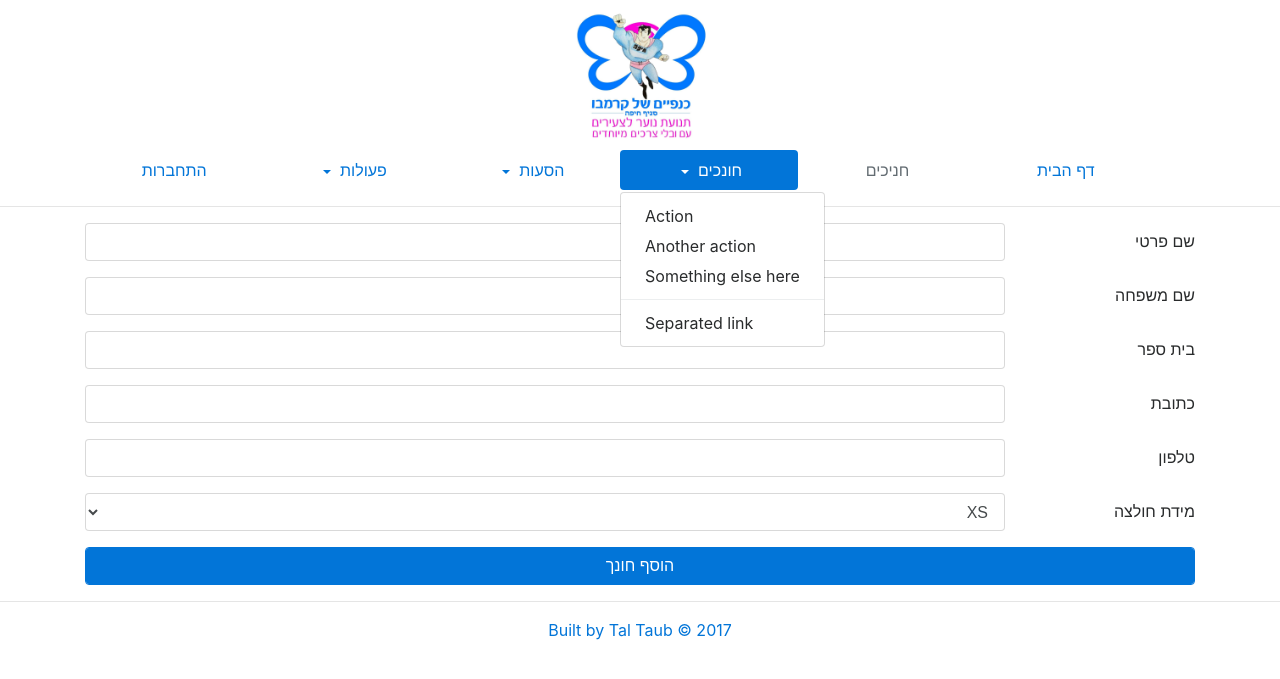
After one commit to taltaub22/krembo, a Flask app: template templates/mentors/insert-mentor.html in a window 1280 px wide, after a click on "חונכים". The commit adds this page. Shown: the top 679 px of the page. Run offline with Flask 2, Linux system fonts and the light colour scheme; the template is opened without the code that fills it, so the values that code supplies are empty; parts of the project's set-up code (start-up, migrations or seed data) failed here and were passed over; some libraries are stand-ins or nearby versions.

Commit message:
Insert mentor and structure changes

```diff
--- a/krembo.py
+++ b/krembo.py
@@ -1,24 +1,33 @@
 # encoding: utf-8
 import os
+
 from flask import Flask
-from flask import request
-from flask import render_template
-from flask import url_for
 from flask_sqlalchemy import SQLAlchemy
 
-import register
-import views
-import login
+from views import index, register, login
+from views import mentors
 
 app = Flask(__name__)
 app.config.from_object(os.environ['APP_SETTINGS'])
 db = SQLAlchemy(app)
 
-app.add_url_rule('/', view_func=views.index)
+# Index Page
+app.add_url_rule('/', view_func=index.index)
+
+# User Management
 app.add_url_rule('/Login', view_func=login.login, methods=['GET', 'POST'])
 app.add_url_rule('/Logout', view_func=login.logout, methods=['GET', 'POST'])
 app.add_url_rule('/Register', view_func=register.register, methods=['GET', 'POST'])
 
+# Mentors
+app.add_url_rule('/AddMentor', view_func=mentors.insert_mentor, methods=['GET', 'POST'])
+
+#  Students
+
+# Transports
+
+# Activities
+
 if __name__ == '__main__':
     port = int(os.environ.get("PORT", 5000))
     app.run(host='0.0.0.0', port=port)
--- a/templates/MainTamplate.html
+++ b/templates/MainTamplate.html
@@ -2,6 +2,7 @@
 <html lang="en">
 <head>
     <meta charset="UTF-8">
+    <meta name="viewport" content="width=device-width, initial-scale=1, shrink-to-fit=no">
     <link rel="shortcut icon" href="{{ url_for('static', filename='favicon.ico') }}">
 
     <!-- Bootstarp and Jquery -->
@@ -22,17 +23,23 @@
 
 
 <header class="container">
-    <a href="/"><img src="/static/images/logo.jpg" class="center-block img-responsive" width="150" alt="logo"/></a>
+    <a href="/"><img src="/static/images/logo.jpg" class="img-responsive mx-auto d-block" width="150" alt="logo"/></a>
     <nav>
         <ul class="nav nav-pills nav-justified">
             <li class="nav-item">
                 <a class="nav-link" href="/">דף הבית</a>
             </li>
-            <li class="nav-item">
+            <li class="nav-item dropdown">
                 {% if not session.logged_in %}
                     <a class="nav-link disabled" href="" disabled="true">חניכים</a>
                 {% else %}
-                    <a class="nav-link" href="/Students-View">חניכים</a>
+                    <a class="nav-link dropdown-toggle" data-toggle="dropdown" href="#" role="button"
+                       aria-haspopup="true"
+                       aria-expanded="false"> חניכים &nbsp;</a>
+                    <div class="dropdown-menu">
+                        <a class="dropdown-item" href="#">רשימת חניכים</a>
+                        <a class="dropdown-item" href="{{ url_for('insert_mentor') }}">הוספת חניך</a>
+                    </div>
                 {% endif %}
             </li>
             <li class="nav-item dropdown">
@@ -46,11 +53,27 @@
                     <a class="dropdown-item" href="#">Separated link</a>
                 </div>
             </li>
-            <li class="nav-item">
-                <a class="nav-link" href="#">הסעות</a>
+            <li class="nav-item dropdown">
+                <a class="nav-link dropdown-toggle" data-toggle="dropdown" href="#" role="button" aria-haspopup="true"
+                   aria-expanded="false"> הסעות &nbsp;</a>
+                <div class="dropdown-menu">
+                    <a class="dropdown-item" href="#">Action</a>
+                    <a class="dropdown-item" href="#">Another action</a>
+                    <a class="dropdown-item" href="#">Something else here</a>
+                    <div class="dropdown-divider"></div>
+                    <a class="dropdown-item" href="#">Separated link</a>
+                </div>
             </li>
-            <li class="nav-item">
-                <a class="nav-link" href="#">פעולות</a>
+            <li class="nav-item dropdown">
+                <a class="nav-link dropdown-toggle" data-toggle="dropdown" href="#" role="button" aria-haspopup="true"
+                   aria-expanded="false"> פעולות &nbsp;</a>
+                <div class="dropdown-menu">
+                    <a class="dropdown-item" href="#">Action</a>
+                    <a class="dropdown-item" href="#">Another action</a>
+                    <a class="dropdown-item" href="#">Something else here</a>
+                    <div class="dropdown-divider"></div>
+                    <a class="dropdown-item" href="#">Separated link</a>
+                </div>
             </li>
             <li class="nav-item">
                 {% if not session.logged_in %}
@@ -67,10 +90,8 @@
 <!--****************Content starts here*****************-->
 <hr/>
 <div class="container">
-
-
-    {% for msg in get_flashed_messages() %}
-        <div class="alert alert-danger alert-dismissible" role="alert">
+    {% for category,msg in get_flashed_messages(with_categories=true) %}
+        <div class="alert {{ category }} alert-dismissible" role="alert">
             <button type="button" class="close" data-dismiss="alert" aria-label="Close"><span
                     aria-hidden="true">&times;</span></button>
             {% print msg.decode('utf-8') %}
--- /dev/null
+++ b/templates/Profile.html
@@ -0,0 +1,6 @@
+{% extends "MainTamplate.html" %}
+{% block content %}
+
+
+
+{% endblock %}
--- a/templates/Register.html
+++ b/templates/Register.html
@@ -40,7 +40,7 @@
             </div>
         </div>
         <div class="form-group row">
-            <div class="col-10">
+            <div class="col-12">
                 <input class="btn btn-primary form-control" type="submit" value="הוסף משתמש" id="submit" name="submit">
             </div>
         </div>
--- /dev/null
+++ b/templates/mentors/insert-mentor.html
@@ -0,0 +1,57 @@
+{% extends "/MainTamplate.html" %}
+{% block content %}
+
+    <form method="POST" action="{{ url_for('insert_mentor') }}">
+        <div class="form-group row">
+            <label for="first_name" class="col-2 col-form-label">שם פרטי</label>
+            <div class="col-10">
+                <input class="form-control" type="text" id="first_name" name="first_name">
+            </div>
+        </div>
+        <div class="form-group row">
+            <label for="last_name" class="col-2 col-form-label">שם משפחה</label>
+            <div class="col-10">
+                <input class="form-control" type="text" id="last_name" name="last_name">
+            </div>
+        </div>
+        <div class="form-group row">
+            <label for="school" class="col-2 col-form-label">בית ספר</label>
+            <div class="col-10">
+                <input class="form-control" type="text" id="school" name="school">
+            </div>
+        </div>
+        <div class="form-group row">
+            <label for="address" class="col-2 col-form-label">כתובת</label>
+            <div class="col-10">
+                <input class="form-control" type="text" id="address" name="address">
+            </div>
+        </div>
+        <div class="form-group row">
+            <label for="phone" class="col-2 col-form-label">טלפון</label>
+            <div class="col-10">
+                <input class="form-control" type="tel" id="phone" name="phone">
+            </div>
+        </div>
+        <div class="form-group row">
+            <label for="shirtSize" class="col-2 col-form-label">מידת חולצה</label>
+            <div class="col-10">
+                <select class="form-control" id="shirtSize" name="shirtSize">
+                    <option value="XS">XS</option>
+                    <option value="S">S</option>
+                    <option value="M">M</option>
+                    <option value="L">L</option>
+                    <option value="XL">XL</option>
+                    <option value="XXL">XXL</option>
+                </select>
+            </div>
+        </div>
+        <div class="form-group row">
+            <div class="col-12">
+                <input class="btn btn-primary form-control" type="submit" value="הוסף חונך" id="submit" name="submit">
+            </div>
+        </div>
+    </form>
+
+
+
+{% endblock %}
--- /dev/null
+++ b/templates/mentors/mentors-view.html
@@ -0,0 +1,4 @@
+{% extends "/MainTamplate.html" %}
+{% block content %}
+
+{% endblock %}
--- a/views.py
+++ /dev/null
@@ -1,6 +0,0 @@
-# encoding: utf-8
-from flask import render_template
-
-
-def index(title="דף הבית"):
-    return render_template("index.html", title=title)
```
Also changed, not shown: models.py (+7 -10 lines), templates/Login.html (+5 -4 lines), views/index.py (added, +21 -0 lines), views/login.py (renamed from login.py, +6 -6 lines), views/mentors.py (added, +26 -0 lines), views/register.py (renamed from register.py, +3 -4 lines), views/__init__.py (added).
